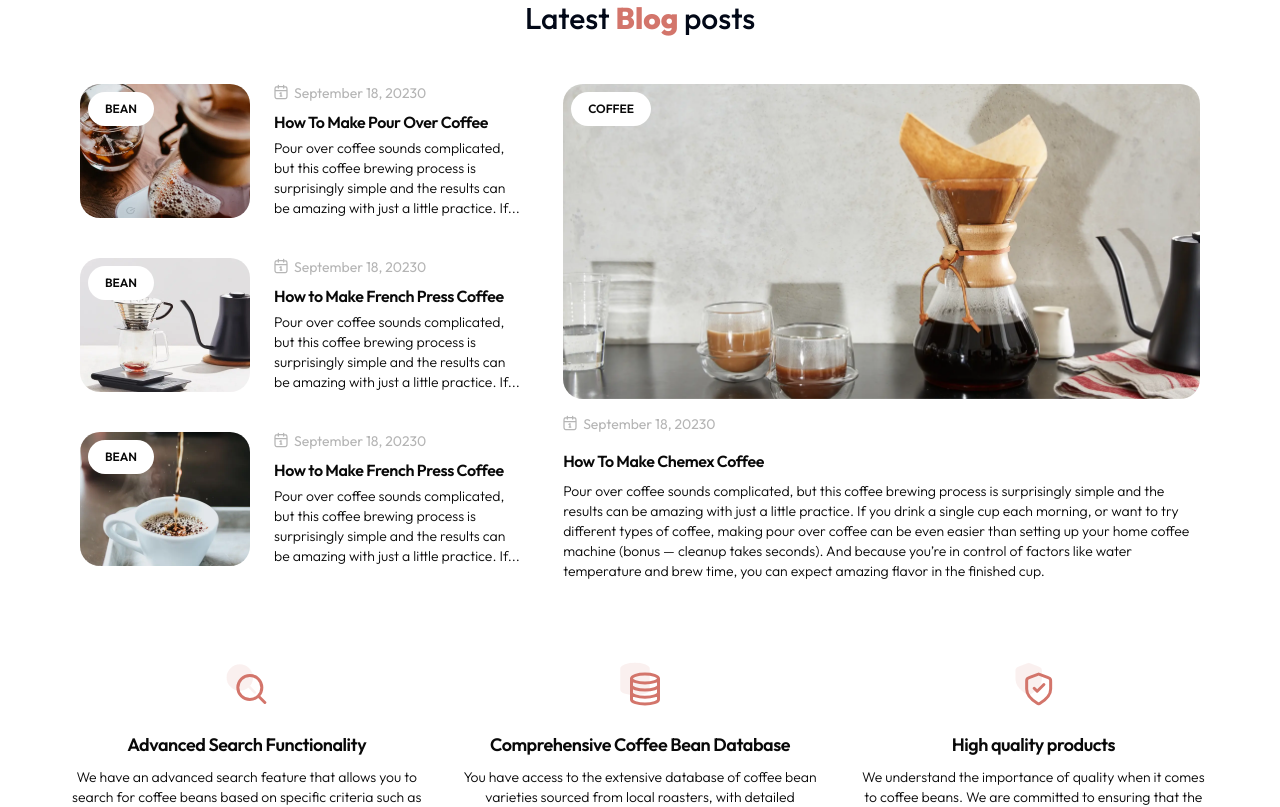
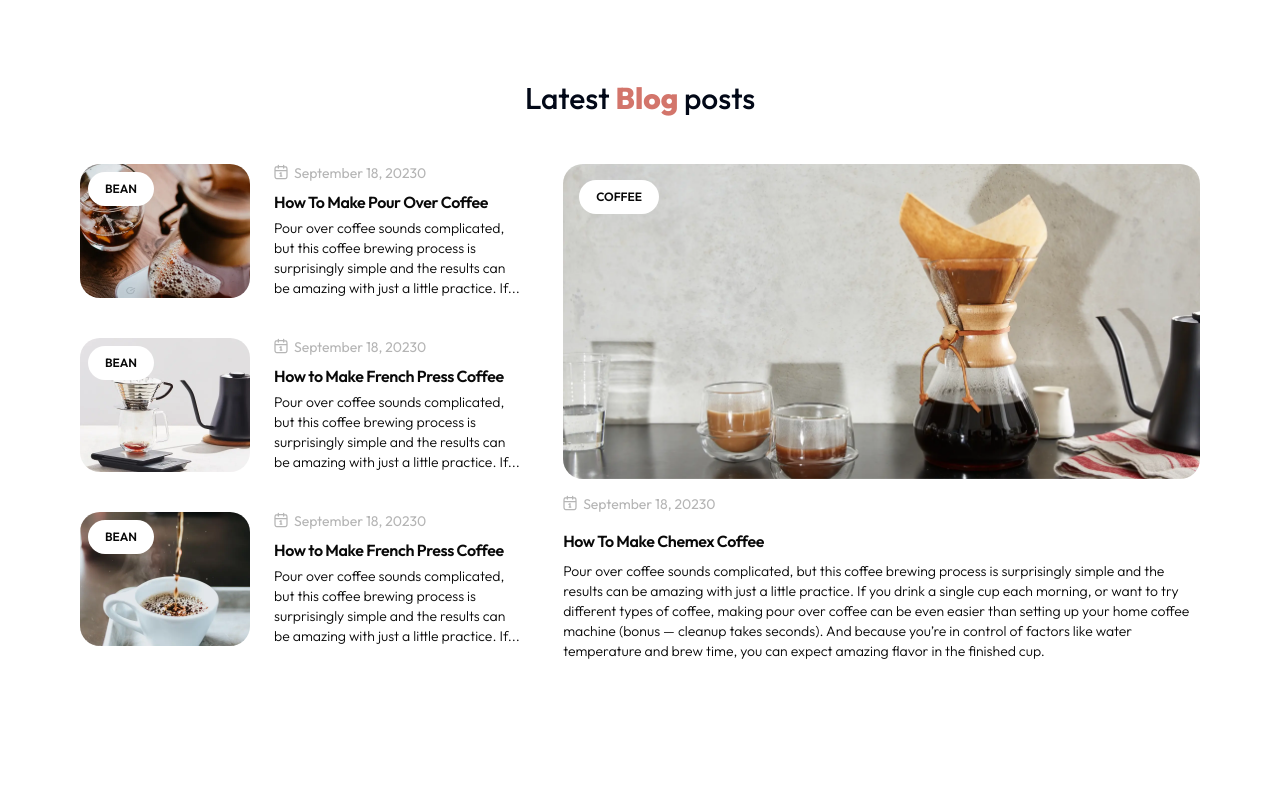
Before and after one commit to neharadialcode/shadcn-practice, a Next.js app: page / in a window 1280 px wide. Shown: the top 807 px of the page. Built offline with nearby package versions, Linux system fonts and the light colour scheme.

Commit message:
some mistake done in slider and blog

```diff
--- a/src/components/Blog.jsx
+++ b/src/components/Blog.jsx
@@ -102,7 +102,7 @@ import { Badge } from "./ui/badge";
 export function Blog() {
   return (
     <>
-      <div className="max-w-[1120px] mx-auto px-3 xl:px-0">
+      <div className="max-w-[1120px] mx-auto px-3 xl:px-0 py-12 sm:py-16 md:py-20">
         <h2 className="text-center font-medium sm:text-3xl text-3xl md:text-4xxl text-DarkBlack mb-5 sm:mb-8 lg:mb-12">
           Latest <span className="font-extrabold text-[#d3756b]">Blog </span>
           posts
@@ -137,7 +137,7 @@ export function Blog() {
           <div className="md:w-5/12 lg:w-6/12 xl:w-7/12 hidden xl:-ms-3 md:flex">
             <Card className="p-0 bg-white">
               <CardHeader className="relative w-full">
-                <Badge className="absolute py-2 px-4 text-xs left-2 top-2 font-semibold hover:bg-opacity-60 duration-300 hover:bg-white bg-white text-[#090909] uppercase">Coffee</Badge>
+                <Badge className="absolute py-2 px-4 text-xs left-4 top-4 font-semibold hover:bg-opacity-60 duration-300 hover:bg-white bg-white text-[#090909] uppercase">Coffee</Badge>
                 <Image className="w-full rounded-[20px] !m-0" height={315} width={640} src="/assets/images/webp/blog_img_main.webp" alt="images blog" />
               </CardHeader>
               <CardContent className="flex flex-col mt-4 p-0">
--- a/src/components/ui/carousel.jsx
+++ b/src/components/ui/carousel.jsx
@@ -158,7 +158,7 @@ const CarouselPrevious = React.forwardRef(({ className, variant = "outline", siz
       variant={variant}
       size={size}
       className={cn("absolute border-none hover:opacity-100 xl:opacity-100 xl:hover:bg-white opacity-80 h-10 w-10 px-3 xl:px-0 bg-white", orientation === "horizontal"
-        ? "left-1 xl:-left-16 top-1/2 -translate-y-1/2"
+        ? "left-1 xl:-left-20 top-1/2 -translate-y-1/2"
         : "-top-0 left-1/2 -translate-x-1/2 rotate-90", className)}
       disabled={!canScrollPrev}
       onClick={scrollPrev}
@@ -179,7 +179,7 @@ const CarouselNext = React.forwardRef(({ className, variant = "outline", size =
       variant={variant}
       size={size}
       className={cn("absolute border-none hover:opacity-100 xl:opacity-100 xl:hover:bg-white opacity-80 h-10 w-10 px-3 xl:px-0 bg-white", orientation === "horizontal"
-        ? "right-1 xl:-right-16 top-1/2 -translate-y-1/2"
+        ? "right-1 xl:-right-20 top-1/2 -translate-y-1/2"
         : "-bottom-12 left-1/2 -translate-x-1/2 rotate-90", className)}
       disabled={!canScrollNext}
       onClick={scrollNext}
```
